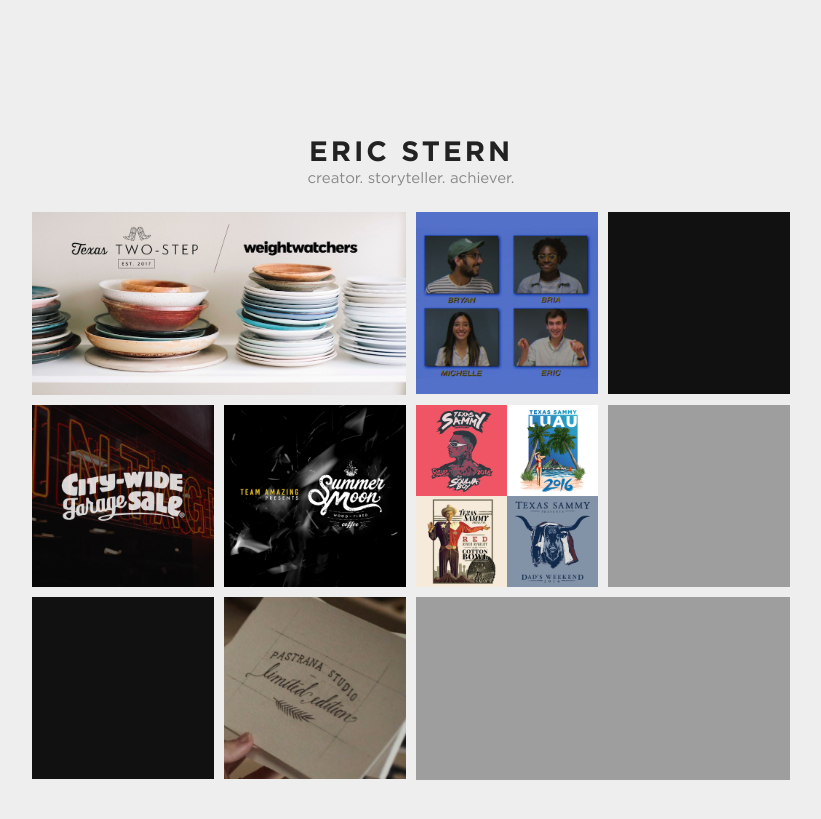
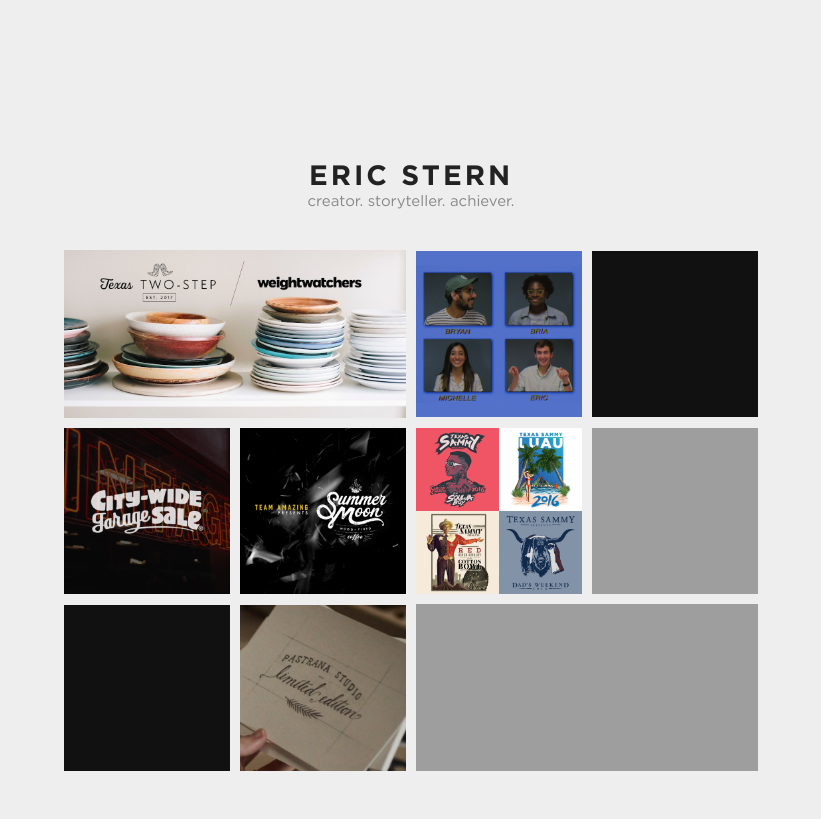
Before and after one commit to heidarianw/EricStern, a Jekyll site: the page built from index.markdown, in a window 1280 px wide. Shown: the top 819 px of the page, without its empty margins (229-1050 px from the left). Built offline with Jekyll 4.4.1, drawn with Linux system fonts in a browser that asks for light colours; nearby versions of some CDN libraries; some web fonts are replaced.

Commit message:
fixing homepage

```diff
--- a/_sass/_layout.scss
+++ b/_sass/_layout.scss
@@ -1,7 +1,8 @@
 // header
 header {
 	width: $full;
-	top: 0;
+	margin-top: $gutter - 5px;
+	margin-bottom: $gutter - 5px;
 
 	.branding {
 		position: relative;
--- a/_sass/_pages.scss
+++ b/_sass/_pages.scss
@@ -5,8 +5,8 @@
 
     .container {
       width: $full;
-      max-width: $half-viewport-width + 10vw;
-      max-height: $half-viewport-width + 10vw;
+      max-width: $half-viewport-width + 5vw;
+      max-height: $half-viewport-width + 5vw;
       margin: 0 auto;
 
     .navigation {
```
